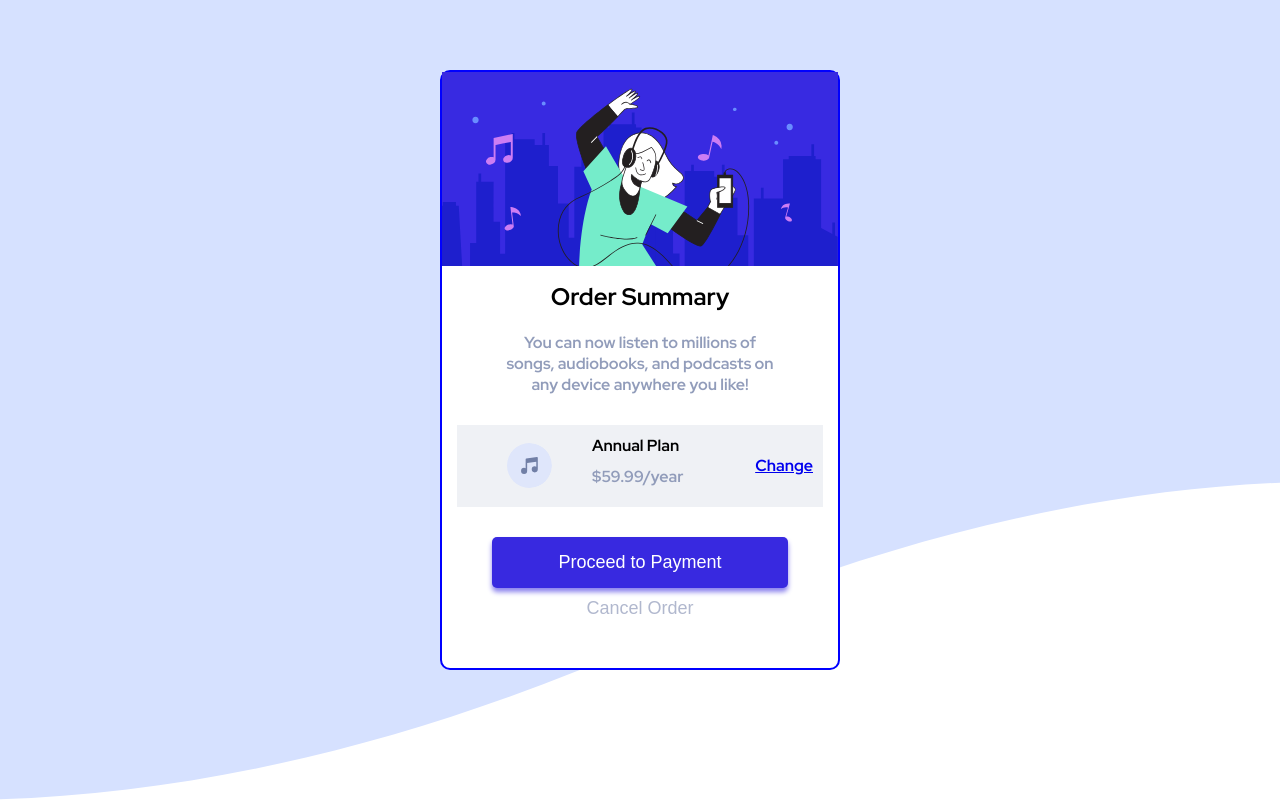
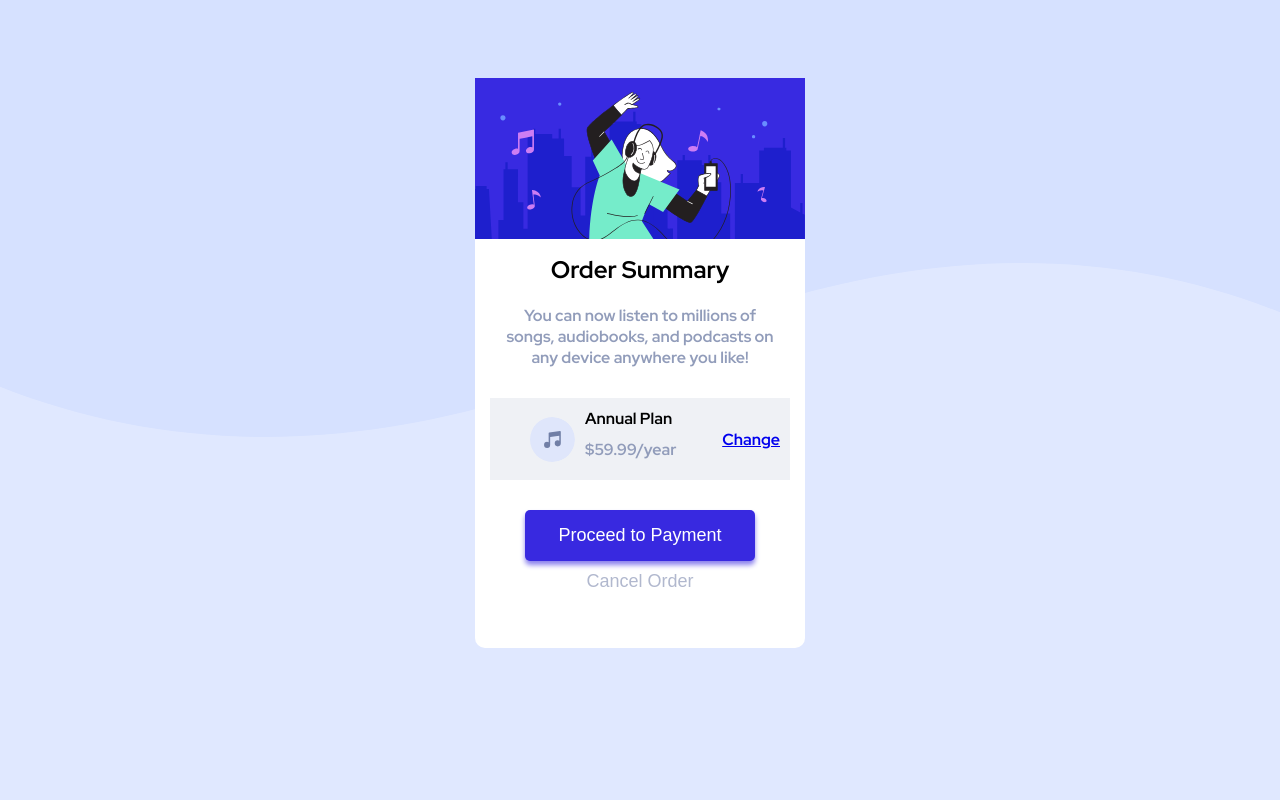
Before and after one commit to yhas14/order-summary-component, a plain HTML site: page index.html in a window 1280 px wide. Drawn offline with Linux system fonts and the light colour scheme.

Commit message:
updated component

```diff
--- a/index.html
+++ b/index.html
@@ -31,7 +31,7 @@
         device anywhere you like!
       </p>
       <div class="order">
-        <img src="./images/icon-music.svg" alt="">
+        <img src="./images/icon-music.svg" alt="icon" class="img">
         <div>
           <h4>Annual Plan</h4>
           <p>$59.99/year</p>
--- a/styles.css
+++ b/styles.css
@@ -18,15 +18,13 @@ body {
     display: flex;
     justify-content: center;
     align-items: center;
-    padding:0 30px;
+    margin: 8px;
     font-family: "red hat display", sans-serif;
     font-size: 16px;
-    background: url("./images/pattern-background-mobile.svg") no-repeat center center fixed;
-    -webkit-background-size: cover;
-    -moz-background-size: cover;
-    -o-background-size: cover;
-    background-size: cover;
+    background: url("./images/pattern-background-desktop.svg") no-repeat center center fixed;
     background-position: center;
+    background-color: var(--Pale-blue);
+    background-position: top;
 }
 
 .attribution {
@@ -39,9 +37,8 @@ body {
   }
 
 .container {
-    border: 2px solid blue;
-    height: 600px;
-    width: 500px;
+    height: 570px;
+    width: 330px;
     margin: 70px 0;
     border-radius: 10px;
     display: flex;
@@ -74,12 +71,18 @@ body {
     justify-content: flex-start;
     align-items: center;
     position: relative;
-    padding: 10px;
+    padding:10px 0;
 }
 
- .order div {
-    padding-left: 40px;
+ .img  {
+     display: block;
+     margin-right: 10px;
 }
+
+/* .order img {
+    padding-right: 15px;
+} */
+
 .order a {
     position: absolute;
     right: 10px;
@@ -125,9 +128,10 @@ body {
     color: black;
 }
 
-@media (min-width: 470px){
+/* @media (min-width: 768px){
     .container {
-        height: 600px;
-        width: 400px;
+        width: 515px;
+        height: 807px;
+        margin-top: 107px 73px;
     }
-}
+} */
```
